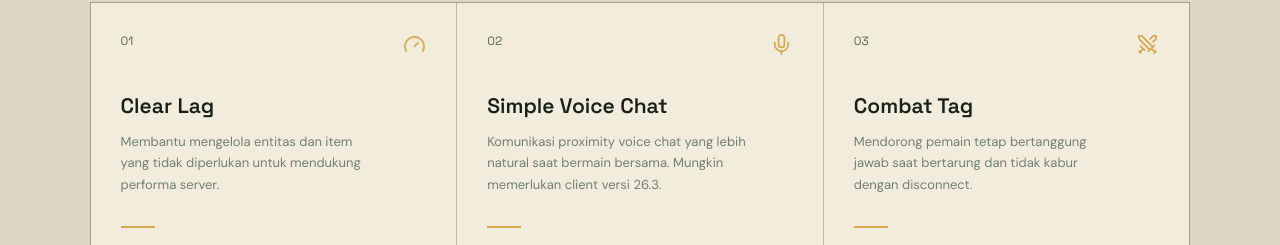
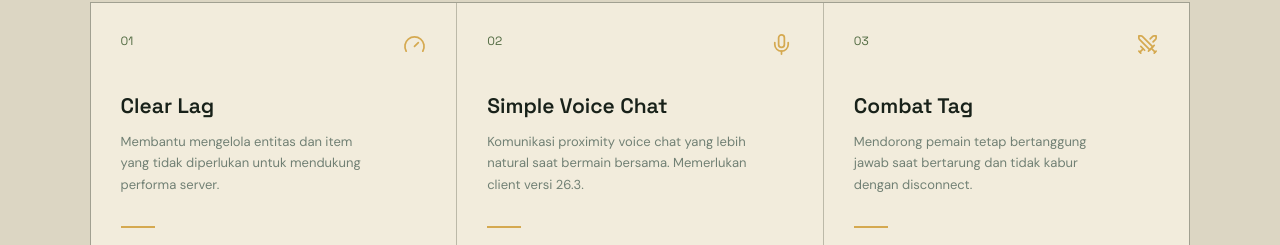
Before and after one commit to Chevozz/agoytopia, a React (Vite) app: page / in a window 1280 px wide. Shown: the part 2580-2825 px from the top of the page. Built offline with nearby package versions, Linux system fonts and the light colour scheme.

Commit message:
adding and sync new features

```diff
--- a/src/data/serverConfig.js
+++ b/src/data/serverConfig.js
@@ -18,7 +18,7 @@
 
 export const features = [
   ['01', 'Clear Lag', 'Membantu mengelola entitas dan item yang tidak diperlukan untuk mendukung performa server.', 'Gauge'],
-  ['02', 'Simple Voice Chat', 'Komunikasi proximity voice chat yang lebih natural saat bermain bersama. Mungkin memerlukan client versi 26.3.', 'Mic'],
+  ['02', 'Simple Voice Chat', 'Komunikasi proximity voice chat yang lebih natural saat bermain bersama. Memerlukan client versi 26.3.', 'Mic'],
   ['03', 'Combat Tag', 'Mendorong pemain tetap bertanggung jawab saat bertarung dan tidak kabur dengan disconnect.', 'Swords'],
   ['04', 'RTP', 'Memungkinkan teleportasi ke lokasi acak yang memenuhi syarat, jika fitur tersedia di server.', 'Shuffle'],
   ['05', 'Simple Login', 'Fitur autentikasi atau login sesuai implementasi server. Ikuti petunjuk yang tersedia di dalam game.', 'LogIn'],
```
